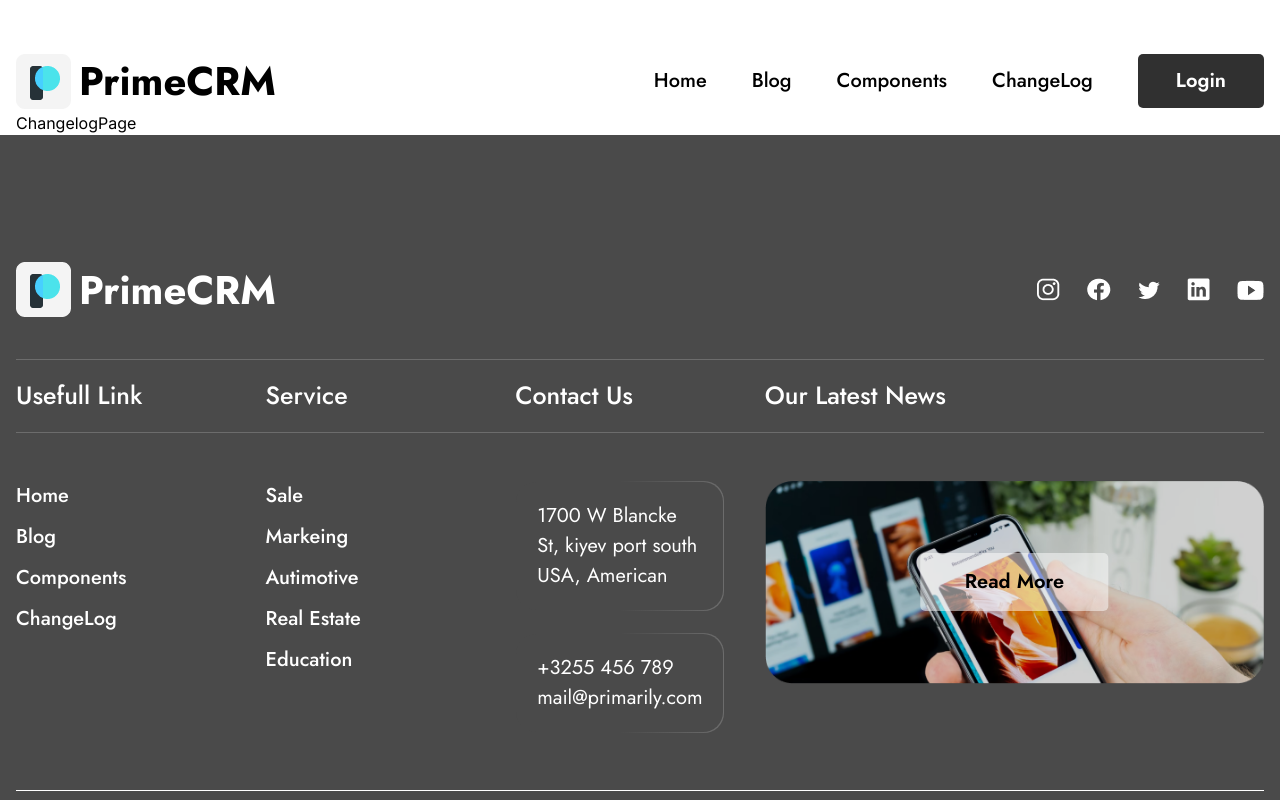
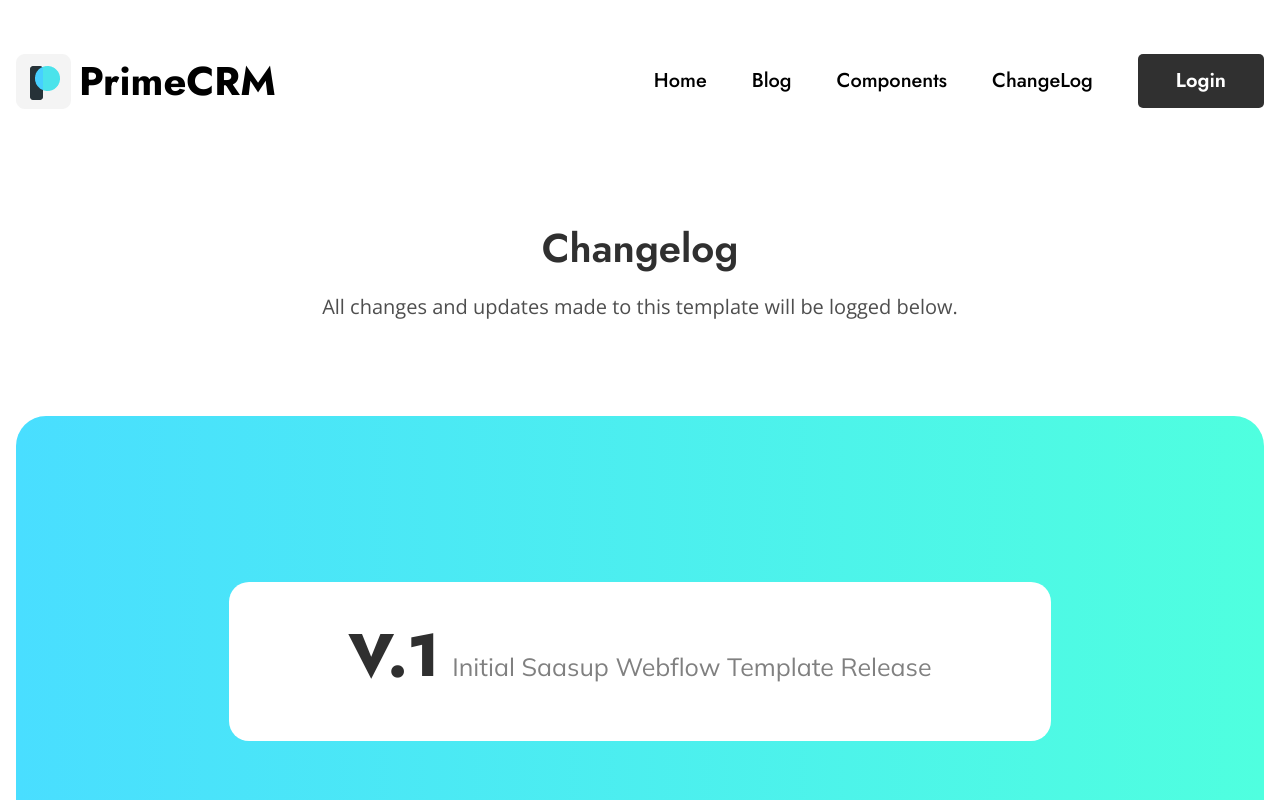
Before and after one commit to MahdiEslami-98/prime-crm, a Next.js app: page /changelog in a window 1280 px wide. Shown: the top 800 px of the page. Built offline with nearby package versions, Linux system fonts and the light colour scheme.

Commit message:
add: changelog page

```diff
--- a/app/changelog/page.tsx
+++ b/app/changelog/page.tsx
@@ -1,7 +1,28 @@
 import React from "react";
 
 const ChangelogPage = () => {
-  return <div>ChangelogPage</div>;
+  return (
+    <div className="flex flex-col gap-y-[94px] pb-[149.76px] pt-[107px] text-center">
+      <div>
+        <p className="pb-[14px] font-jost text-head2 font-semibold text-primary-03">
+          Changelog
+        </p>
+        <p className="font-open-sans text-head6 text-[#4e4e4e]">
+          All changes and updates made to this template will be logged below.
+        </p>
+      </div>
+      <div className="drop-shadow-3xl flex h-[300px] items-center justify-center rounded-[30px] bg-gradient-to-r from-primary-01 to-primary-02 px-4 md:h-[490px] md:px-0">
+        <div className="rounded-[20px] bg-white px-[20px] py-[30px] md:px-[119px] md:py-[62px]">
+          <p className="font-mulish text-base text-head5 text-[#808080]">
+            <span className="pr-[13px] font-jost text-head4 font-extrabold text-[#2f2f2f] md:text-head1">
+              V.1
+            </span>
+            Initial Saasup Webflow Template Release
+          </p>
+        </div>
+      </div>
+    </div>
+  );
 };
 
 export default ChangelogPage;
--- a/app/globals.css
+++ b/app/globals.css
@@ -1,5 +1,6 @@
 @import url("https://fonts.googleapis.com/css2?family=Jost:ital,wght@0,100..900;1,100..900&display=swap");
 @import url("https://fonts.googleapis.com/css2?family=Open+Sans:ital,wght@0,300..800;1,300..800&display=swap");
+@import url("https://fonts.googleapis.com/css2?family=Mulish:ital,wght@0,200..1000;1,200..1000&display=swap");
 
 @tailwind base;
 @tailwind components;
--- a/tailwind.config.ts
+++ b/tailwind.config.ts
@@ -31,6 +31,7 @@ const config: Config = {
       fontFamily: {
         jost: ["Jost", "sans-serif"],
         "open-sans": ["Open Sans", "sans-serif"],
+        mulish: ["Mulish", "sans-serif"],
       },
       fontSize: {
         head1: "60px",
```
